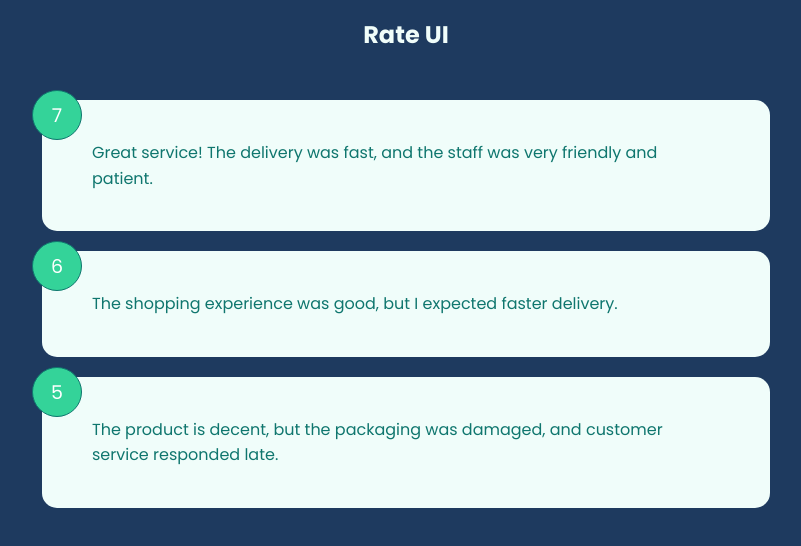
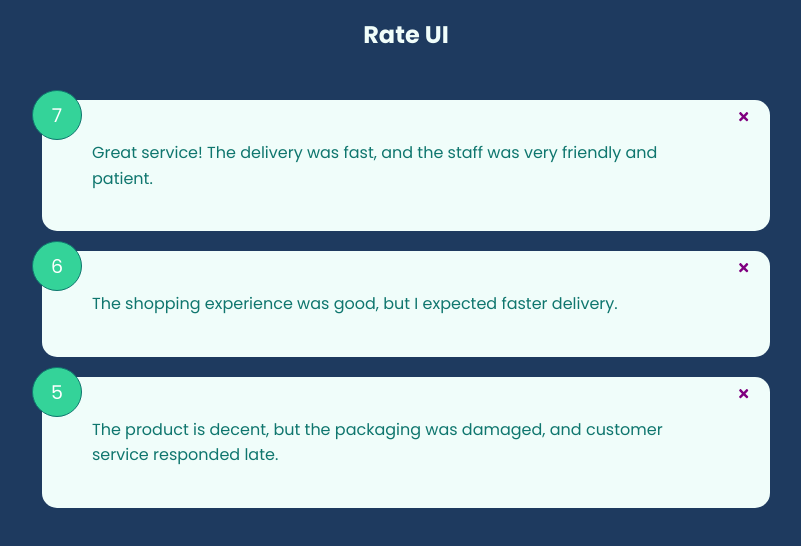
Before and after one commit to Yakov-Tome/Feedback-Rate, a React (Vite) app in the folder Rate-App/: page / in a window 1280 px wide. Shown: the top 546 px of the page, without its empty margins (234-1035 px from the left). Built offline with nearby package versions, Linux system fonts and the light colour scheme.

Commit message:
Events & Props Drilling

```diff
--- a/Rate-App/package.json
+++ b/Rate-App/package.json
@@ -11,7 +11,8 @@
   },
   "dependencies": {
     "react": "^19.0.0",
-    "react-dom": "^19.0.0"
+    "react-dom": "^19.0.0",
+    "react-icons": "^5.4.0"
   },
   "devDependencies": {
     "@eslint/js": "^9.19.0",
--- a/Rate-App/src/App.jsx
+++ b/Rate-App/src/App.jsx
@@ -7,11 +7,17 @@
 function App() {
   const [feedback, setFeedback] = useState(FeedbackData);
 
+  const deleteFeedback = (id) => {
+    if (window.confirm("Are you sure you want to delete?")) {
+      setFeedback(feedback.filter((item) => item.id !== id));
+    }
+  };
+
   return (
     <>
       <Header text="Rate UI" />
       <div className="container">
-        <FeedbackList feedback={feedback} />
+        <FeedbackList feedback={feedback} handleDelete={deleteFeedback} />
       </div>
     </>
   );
--- a/Rate-App/src/components/FeedbackItem.jsx
+++ b/Rate-App/src/components/FeedbackItem.jsx
@@ -1,10 +1,14 @@
 import React from "react";
 import Card from "./shared/Card";
+import { FaTimes } from "react-icons/fa";
 
-function FeedbackItem({ item }) {
+function FeedbackItem({ item, handleDelete }) {
   return (
     <Card>
       <div className="num-display">{item.rating}</div>
+      <button onClick={() => handleDelete(item.id)} className="close">
+        <FaTimes color="purple" />
+      </button>
       <div className="text-display">{item.text}</div>
     </Card>
   );
--- a/Rate-App/src/components/FeedbackList.jsx
+++ b/Rate-App/src/components/FeedbackList.jsx
@@ -1,14 +1,14 @@
 import React from "react";
 import FeedbackItem from "./FeedbackItem";
 
-function FeedbackList({ feedback }) {
+function FeedbackList({ feedback, handleDelete }) {
   if (!feedback || feedback.length === 0) {
     return <p>No Feedback Yet</p>;
   }
   return (
     <div className="feedback-list">
       {feedback.map((item) => (
-        <FeedbackItem key={item.id} item={item} />
+        <FeedbackItem key={item.id} item={item} handleDelete={handleDelete} />
       ))}
     </div>
   );
```
Also changed, not shown: 1 other file (tests, documents, lock files or other folders).
